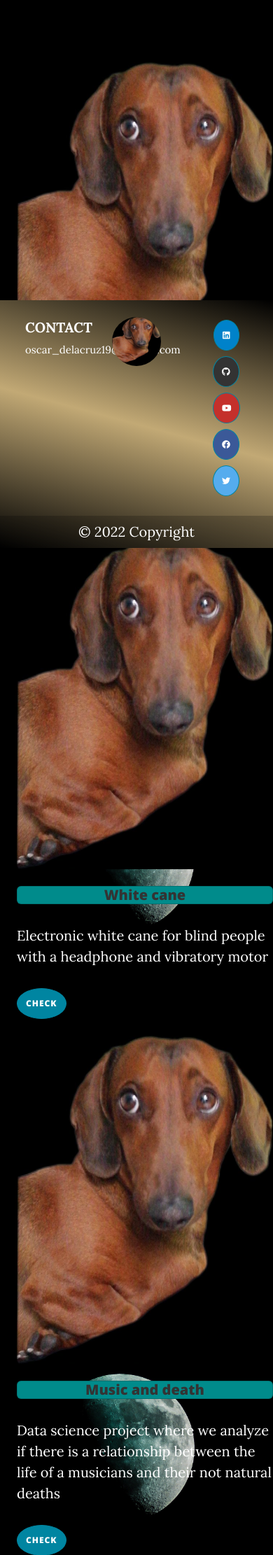
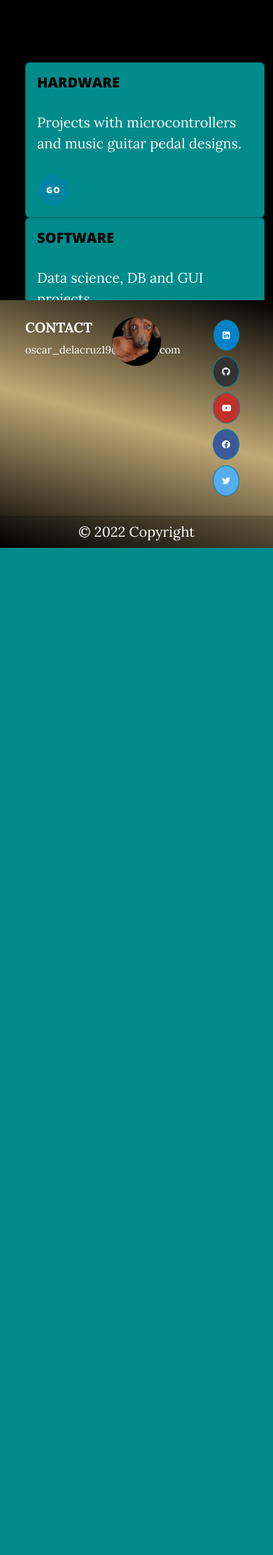
Before and after one commit to Kalincillo/my_blog, a Flask app: page /projects in a window 390 px wide. Shown: the part 61-2283 px from the top of the page at 70% size. After the commit the page ends 844 px from the top, so only its background shows below. Run offline with Flask 2, Linux system fonts and the light colour scheme; some libraries are stand-ins or nearby versions.

Commit message:
Add projects hardware and software cards

```diff
--- a/templates/projects.html
+++ b/templates/projects.html
@@ -67,99 +67,121 @@
 
 <!-- Main Content -->
 <!-- Gallery -->
-<div class="row">
-  <div class="col-lg-4 col-md-12 mb-4 mb-lg-0">
-    <img
-      src="/static/max.jpg"
-      class="w-100 rounded mb-4"
-      alt="Boat on Calm Water"
-    />
-    <div class="card-body">
-      <h5 class="card-title card text-center">Guitar Overdrive</h5>
-      <p class="card-text text-white ">
-        Custom made guitar overdrive pedal inspired in two iconic
-        vintage pedals
-      </p>
-      <a href="#!" class="btn btn-primary">Check</a>
+<div class="container">
+  <div class="row">
+    <div class="col-sm-6">
+      <div class="card">
+        <div class="card-body">
+          <h5 class="card-title text-black">HARDWARE</h5>
+          <p class="card-text text-white">Projects with microcontrollers and music guitar pedal designs.</p>
+          <a href="#" class="btn btn-primary">Go</a>
+        </div>
+      </div>
     </div>
-
-
-    <img
-      src="/static/max.jpg"
-      class="w-100 rounded mb-4"
-      alt="Wintry Mountain Landscape"
-    />
-    <div class="card-body">
-      <h5 class="card-title card text-center">White cane</h5>
-      <p class="card-text text-white">
-        Electronic white cane for blind people with a
-        headphone and vibratory motor
-      </p>
-      <a href="#!" class="btn btn-primary">Check</a>
-    </div>
-  </div>
-
-  <div class="col-lg-4 mb-4 mb-lg-0">
-    <img
-      src="/static/max.jpg"
-      class="w-100 rounded mb-4"
-      alt="Mountains in the Clouds"
-    />
-    <div class="card-body">
-      <h5 class="card-title card text-center">Music and death</h5>
-      <p class="card-text text-white">
-        Data science project where we analyze if there is
-        a relationship between the life of a musicians and
-        their not natural deaths
-      </p>
-      <a href="#!" class="btn btn-primary">Check</a>
-    </div>
-
-
-    <img
-      src="/static/max.jpg"
-      class="w-100 rounded mb-4"
-      alt="Boat on Calm Water"
-    />
-    <div class="card-body">
-      <h5 class="card-title card text-center">Auto parts Database</h5>
-      <p class="card-text text-white">
-        Database created for ecommerce
-      </p>
-      <a href="#!" class="btn btn-primary">Check</a>
-    </div>
-  </div>
-
-  <div class="col-lg-4 mb-4 mb-lg-0">
-    <img
-      src="/static/max.jpg"
-      class="w-100 rounded mb-4"
-      alt="Waves at Sea"
-    />
-    <div class="card-body">
-      <h5 class="card-title card text-center">Autofill app</h5>
-      <p class="card-text text-white">
-        App created to help in the efficiency in a governmental
-        workplace
-      </p>
-      <a href="#!" class="btn btn-primary">Check</a>
-    </div>
-
-    <img
-      src="/static/max.jpg"
-      class="w-100 rounded mb-4"
-      alt="Yosemite National Park"
-    />
-    <div class="card-body">
-      <h5 class="card-title card text-center">Drummer rudiment example</h5>
-      <p class="card-text text-white">
-        Prototype to give examples of the rudiments to help
-        students
-      </p>
-      <a href="#!" class="btn btn-primary">Check</a>
+    <div class="col-sm-6">
+      <div class="card">
+        <div class="card-body">
+          <h5 class="card-title text-black">SOFTWARE</h5>
+          <p class="card-text text-white">Data science, DB and GUI projects.</p>
+          <a href="#" class="btn btn-primary">Go</a>
+        </div>
+      </div>
     </div>
   </div>
 </div>
+{#<div class="row">#}
+{#  <div class="col-lg-4 col-md-12 mb-4 mb-lg-0">#}
+{#    <img#}
+{#      src="/static/max.jpg"#}
+{#      class="w-100 rounded mb-4"#}
+{#      alt="Boat on Calm Water"#}
+{#    />#}
+{#    <div class="card-body">#}
+{#      <h5 class="card-title card text-center">Guitar Overdrive</h5>#}
+{#      <p class="card-text text-white ">#}
+{#        Custom made guitar overdrive pedal inspired in two iconic#}
+{#        vintage pedals#}
+{#      </p>#}
+{#      <a href="#!" class="btn btn-primary">Check</a>#}
+{#    </div>#}
+{##}
+{##}
+{#    <img#}
+{#      src="/static/max.jpg"#}
+{#      class="w-100 rounded mb-4"#}
+{#      alt="Wintry Mountain Landscape"#}
+{#    />#}
+{#    <div class="card-body">#}
+{#      <h5 class="card-title card text-center">White cane</h5>#}
+{#      <p class="card-text text-white">#}
+{#        Electronic white cane for blind people with a#}
+{#        headphone and vibratory motor#}
+{#      </p>#}
+{#      <a href="#!" class="btn btn-primary">Check</a>#}
+{#    </div>#}
+{#  </div>#}
+{##}
+{#  <div class="col-lg-4 mb-4 mb-lg-0">#}
+{#    <img#}
+{#      src="/static/max.jpg"#}
+{#      class="w-100 rounded mb-4"#}
+{#      alt="Mountains in the Clouds"#}
+{#    />#}
+{#    <div class="card-body">#}
+{#      <h5 class="card-title card text-center">Music and death</h5>#}
+{#      <p class="card-text text-white">#}
+{#        Data science project where we analyze if there is#}
+{#        a relationship between the life of a musicians and#}
+{#        their not natural deaths#}
+{#      </p>#}
+{#      <a href="#!" class="btn btn-primary">Check</a>#}
+{#    </div>#}
+{##}
+{##}
+{#    <img#}
+{#      src="/static/max.jpg"#}
+{#      class="w-100 rounded mb-4"#}
+{#      alt="Boat on Calm Water"#}
+{#    />#}
+{#    <div class="card-body">#}
+{#      <h5 class="card-title card text-center">Auto parts Database</h5>#}
+{#      <p class="card-text text-white">#}
+{#        Database created for ecommerce#}
+{#      </p>#}
+{#      <a href="#!" class="btn btn-primary">Check</a>#}
+{#    </div>#}
+{#  </div>#}
+{##}
+{#  <div class="col-lg-4 mb-4 mb-lg-0">#}
+{#    <img#}
+{#      src="/static/max.jpg"#}
+{#      class="w-100 rounded mb-4"#}
+{#      alt="Waves at Sea"#}
+{#    />#}
+{#    <div class="card-body">#}
+{#      <h5 class="card-title card text-center">Autofill app</h5>#}
+{#      <p class="card-text text-white">#}
+{#        App created to help in the efficiency in a governmental#}
+{#        workplace#}
+{#      </p>#}
+{#      <a href="#!" class="btn btn-primary">Check</a>#}
+{#    </div>#}
+{##}
+{#    <img#}
+{#      src="/static/max.jpg"#}
+{#      class="w-100 rounded mb-4"#}
+{#      alt="Yosemite National Park"#}
+{#    />#}
+{#    <div class="card-body">#}
+{#      <h5 class="card-title card text-center">Drummer rudiment example</h5>#}
+{#      <p class="card-text text-white">#}
+{#        Prototype to give examples of the rudiments to help#}
+{#        students#}
+{#      </p>#}
+{#      <a href="#!" class="btn btn-primary">Check</a>#}
+{#    </div>#}
+{#  </div>#}
+{#</div>#}
 <!-- Gallery -->
 
 
```
Also changed, not shown: templates/music.html (+5 -5 lines).
